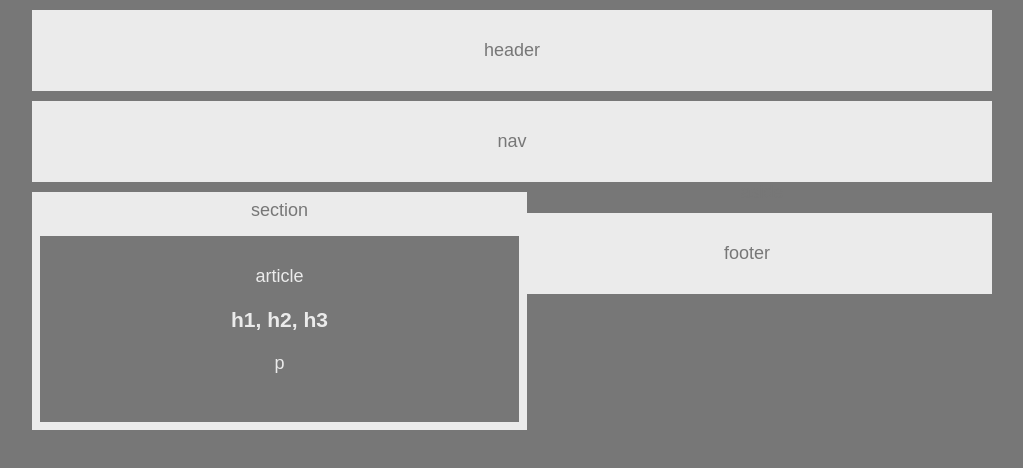
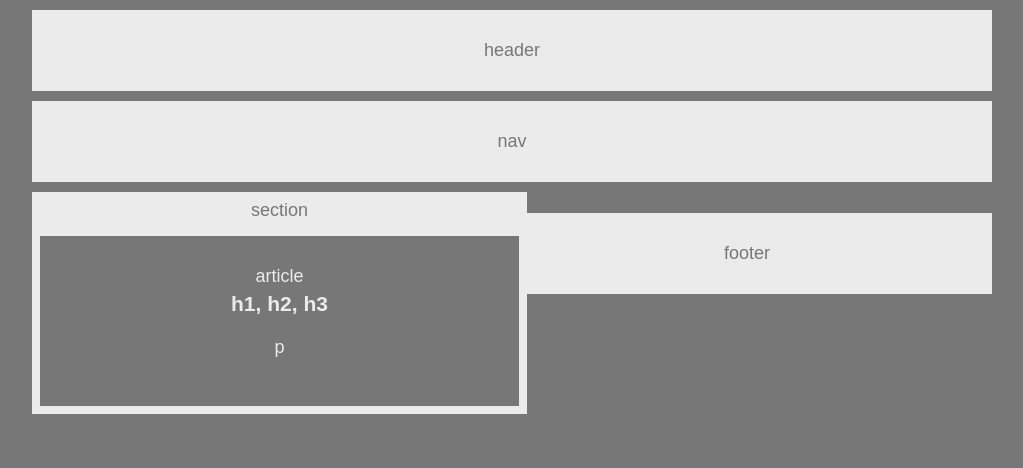
Before and after one commit to Gail-Deadwyler/HW-Wireframe, a plain HTML site: page index.html in a window 1280 px wide. Shown: the whole page, without its empty margins (128-1151 px from the left). Drawn offline with Linux system fonts and the light colour scheme.

Commit message:
add styling to the h1 tag nested within the article tag

```diff
--- a/style.css
+++ b/style.css
@@ -41,3 +41,8 @@ article {
     margin-top: 15px;
     padding: 30px;
 }
+
+/* add styling to the h1 tag nested within the article tag */
+article h1 {
+    margin-top: 5px;
+}
```
